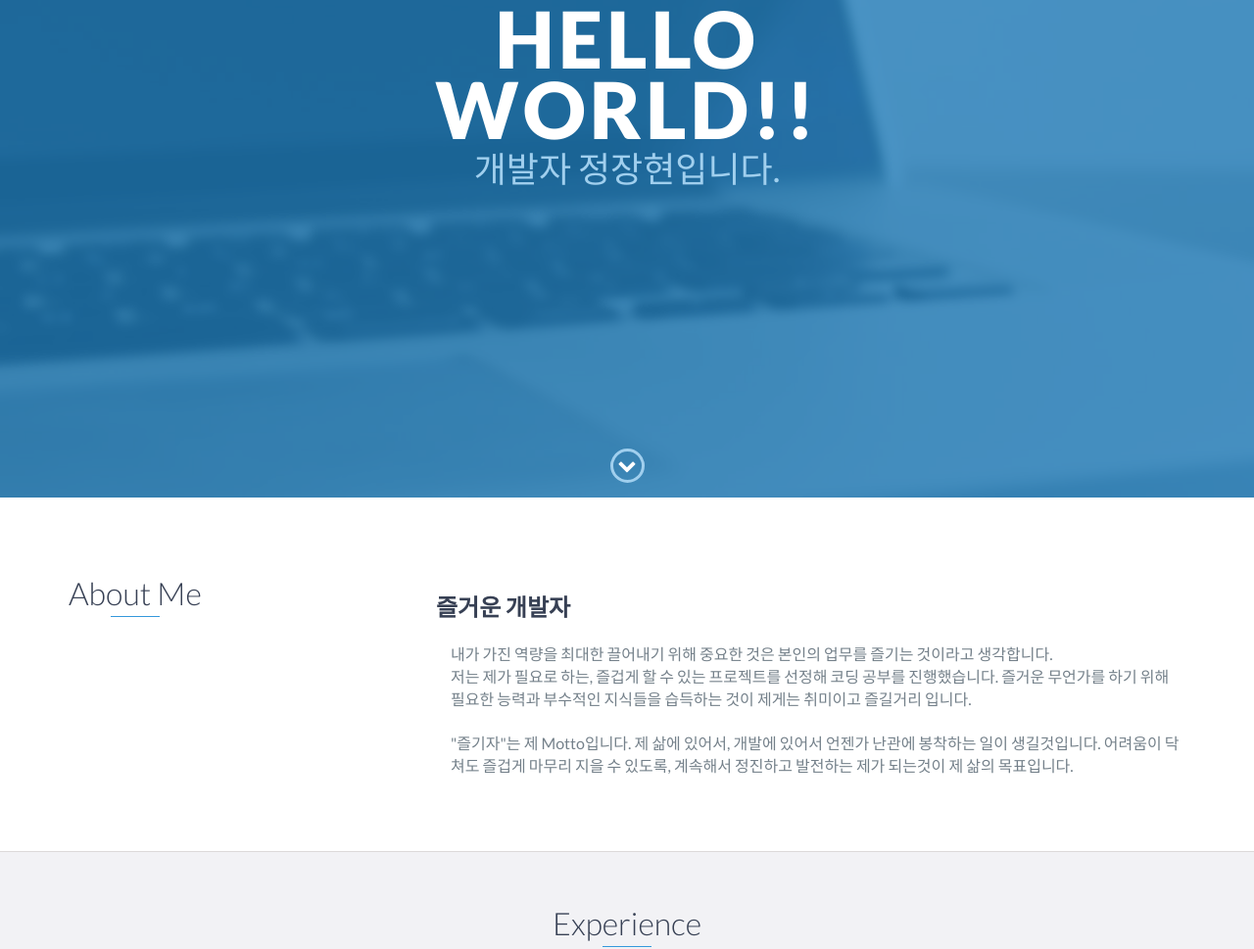
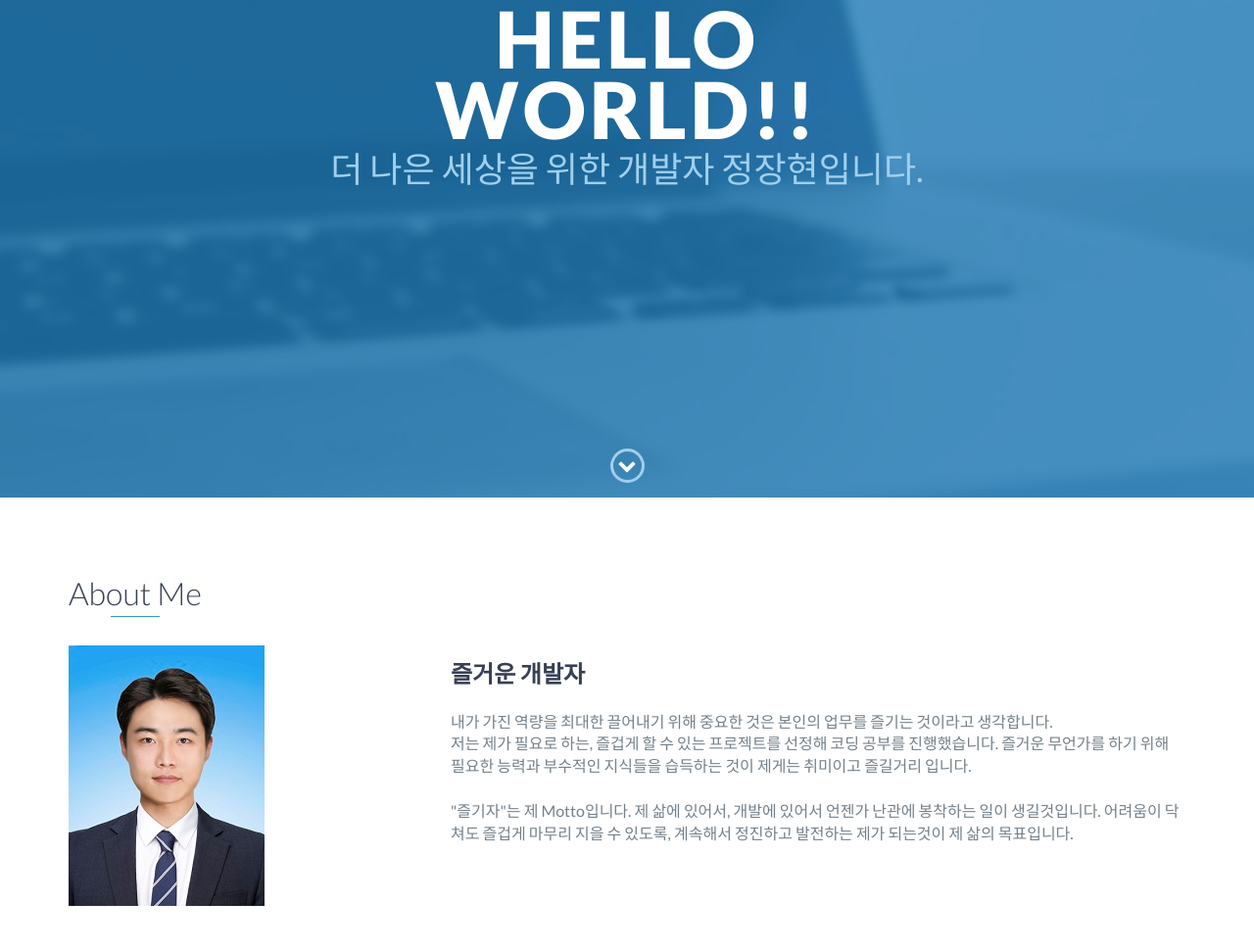
Before and after one commit to amapow/amapow.github.com, a website: page index.html in a window 1280 px wide. Shown: the part 292-1261 px from the top of the page at 98% size. Drawn offline with nearby package versions, Linux system fonts and the light colour scheme.

Commit message:
About Me 추가

```diff
--- a/index.html
+++ b/index.html
@@ -49,7 +49,7 @@
     <div id="lead">
         <div id="lead-content">
             <h1>Hello World!!</h1>
-            <h2>개발자 정장현입니다.</h2>
+            <h2>더 나은 세상을 위한 개발자 정장현입니다.</h2>
 <!--            <a href="#" class="btn-rounded-white">Download Resume</a>-->
         </div>
         <!-- End #lead-content -->
@@ -69,10 +69,12 @@
         <div class="container">
             <div class="row">
                 <div class="col-md-4">
-                    <h2 class="heading">About Me</h2>
+                    <h2 class="heading">About Me</h2><br>
+                    <img src="images/me.jpg">
                 </div>
-                <h2>즐거운 개발자</h2>
                 <div class="col-md-8">
+                    <br><br><br>
+                    <h2>즐거운 개발자</h2>
                     <p>
                         내가 가진 역량을 최대한 끌어내기 위해 중요한 것은 본인의 업무를 즐기는 것이라고 생각합니다.<br>
                         저는 제가 필요로 하는, 즐겁게 할 수 있는 프로젝트를 선정해 코딩 공부를 진행했습니다. 즐거운 무언가를 하기 위해 필요한 능력과 부수적인 지식들을 습득하는 것이 제게는 취미이고 즐길거리 입니다.<br><br>
```
Also changed, not shown: images/me.jpg (added).
